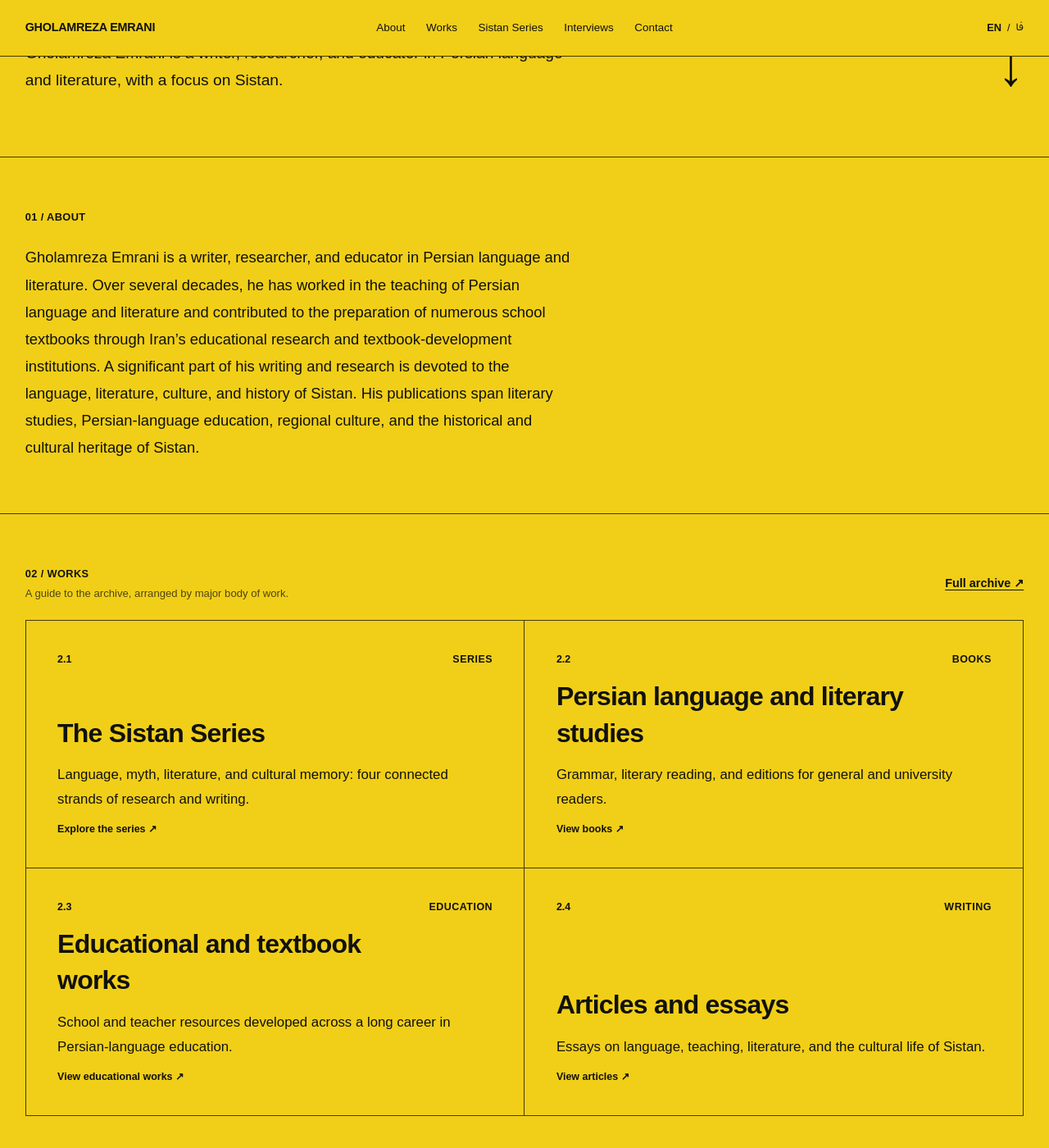
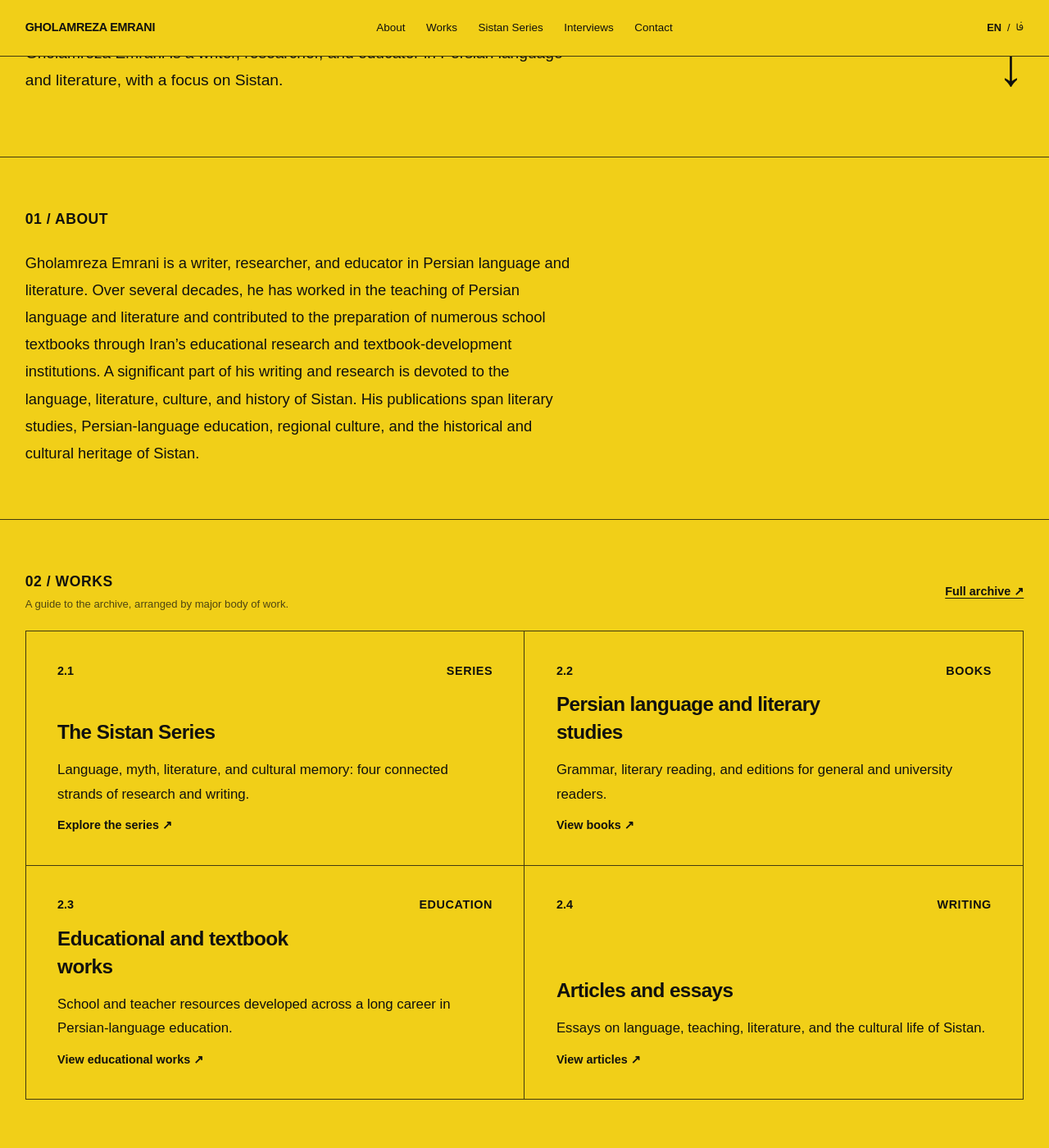
Before and after one commit to Sepante/rezaemrani, a Jekyll site: the page built from en/index.html, in a window 1280 px wide and 1400 px high, scrolled down 433 px. Shown: the whole window at 82% size. Built offline with Jekyll 4.4.1, drawn with Linux system fonts in a browser that asks for light colours.

Commit message:
Balance section labels and work-card heading sizes

```diff
--- a/assets/css/main.css
+++ b/assets/css/main.css
@@ -199,7 +199,7 @@ a {
 
 .section-label {
   margin: 0;
-  font-size: .8rem;
+  font-size: 1.1rem;
   text-transform: uppercase;
   letter-spacing: .03em;
   font-weight: 700;
@@ -671,9 +671,9 @@ border-bottom: 1px solid var(--line); padding-block: 16px; align-items: center;
 .works-guide-grid { display: grid; grid-template-columns: repeat(2, minmax(0, 1fr)); border-top: 1px solid var(--line); border-inline-start: 1px solid var(--line); }
 .works-guide-card { min-height: 240px; padding: clamp(20px, 3vw, 42px); display: grid; grid-template-columns: 1fr auto; grid-template-rows: auto 1fr auto; gap: 14px; border-bottom: 1px solid var(--line); text-decoration: none; transition: background-color .16s ease; border-inline-end: 1px solid var(--line); }
 .works-guide-card:hover { background: rgba(255,255,255,.14); }
-.works-guide-number, .works-guide-kind, .works-guide-link { font-size: .78rem; font-weight: 800; }
+.works-guide-number, .works-guide-kind, .works-guide-link { font-size: .9rem; font-weight: 800; }
 .works-guide-kind { justify-self: end; text-transform: uppercase; letter-spacing: .04em; }
-.works-guide-card h2 { grid-column: 1 / -1; align-self: end; max-width: 24ch; margin: 0; font-size: clamp(1.5rem, 2.5vw, 2.2rem); line-height: 1.4; letter-spacing: -.025em; }
+.works-guide-card h2 { grid-column: 1 / -1; align-self: end; max-width: 24ch; margin: 0; font-size: clamp(1.35rem, 1.9vw, 1.7rem); line-height: 1.4; letter-spacing: -.025em; }
 .works-guide-card p { grid-column: 1 / -1; max-width: 38rem; margin: 0; font-size: 1.05rem; line-height: 1.75; }
 .works-guide-link { grid-column: 1 / -1; align-self: end; }
 .rtl .works-guide-kind { text-transform: none; letter-spacing: 0; }
```
